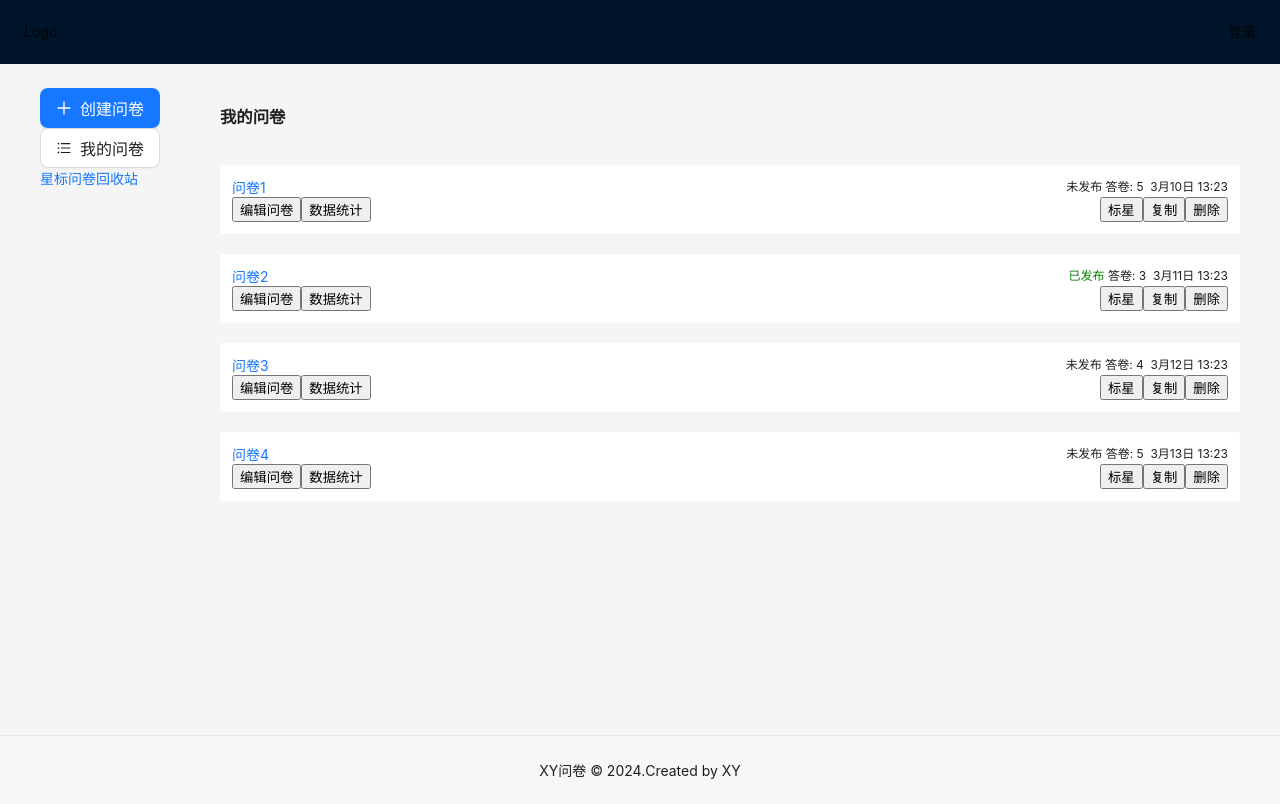
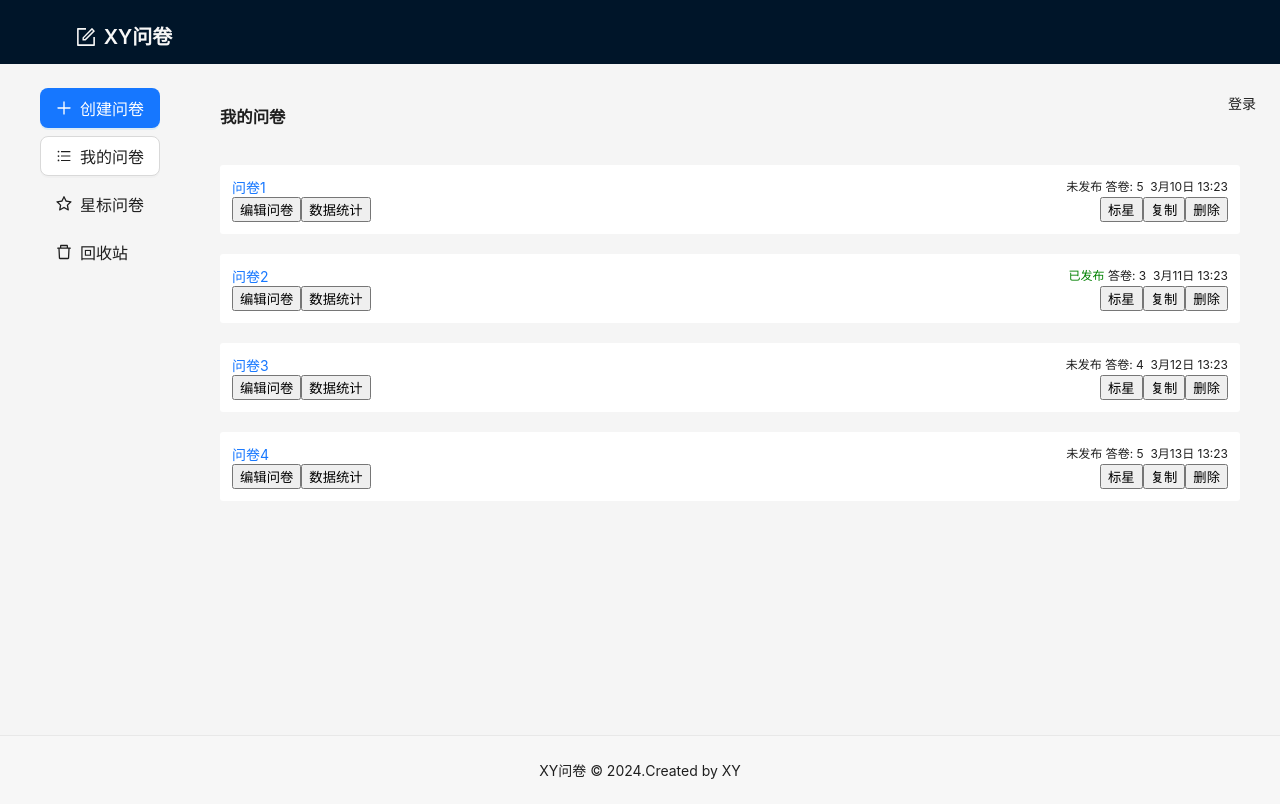
Before and after one commit to yashoku233/wenjuan-fe, a React (Create React App) app: page /manage/list in a window 1280 px wide. Built offline with nearby package versions, Linux system fonts and the light colour scheme.

Commit message:
dev: 修改mainlayuout里面的button样式

```diff
--- a/package.json
+++ b/package.json
@@ -14,7 +14,7 @@
     "@typescript-eslint/eslint-plugin": "^5.50.0",
     "@typescript-eslint/parser": "^5.50.0",
     "ahooks": "^3.7.8",
-    "antd": "^5.13.2",
+    "antd": "^5.1.7",
     "react": "^18.2.0",
     "react-dom": "^18.2.0",
     "react-router-dom": "^6.21.3",
--- /dev/null
+++ b/src/components/Logo.module.scss
@@ -0,0 +1,10 @@
+.container {
+    width: 200px;
+    margin: 12px 0;
+    line-height: 0.1;
+    text-align: center;
+    h1 {
+        font-size: 20px;
+        color: #f7f7f7;
+    }
+}
--- /dev/null
+++ b/src/components/Logo.tsx
@@ -0,0 +1,21 @@
+import React, { FC, useEffect, useState } from 'react'
+import { Space, Typography } from 'antd'
+import { FormOutlined } from '@ant-design/icons'
+import styles from './Logo.module.scss'
+
+const { Title } = Typography
+
+const Logo: FC = () => {
+  return (
+    <div className={styles.container}>
+      <Space align="end">
+        <Title>
+          <FormOutlined />
+        </Title>
+        <Title>XY问卷</Title>
+      </Space>
+    </div>
+  )
+}
+
+export default Logo
--- a/src/layouts/MainLayout.module.scss
+++ b/src/layouts/MainLayout.module.scss
@@ -1,10 +1,11 @@
 .header {
     padding: 0 24px;
-    .left{
-        float: left;
+
+    .left {
     }
+
     .right {
-        float: right;
+        float: right
     }
 }
 
--- a/src/layouts/MainLayout.tsx
+++ b/src/layouts/MainLayout.tsx
@@ -1,6 +1,7 @@
 import React, { FC } from 'react'
 import { Outlet } from 'react-router-dom'
 import { Layout } from 'antd'
+import Logo from '../components/Logo'
 import styles from './MainLayout.module.scss'
 
 const MainLayout: FC = () => {
@@ -9,7 +10,9 @@ const MainLayout: FC = () => {
   return (
     <Layout>
       <Header className={styles.header}>
-        <div className={styles.left}>Logo</div>
+        <div className={styles.left}>
+          <Logo />
+        </div>
         <div className={styles.right}>登录</div>
       </Header>
       <Content className={styles.main}>
--- a/src/layouts/ManageLayout.tsx
+++ b/src/layouts/ManageLayout.tsx
@@ -1,23 +1,52 @@
 import React, { FC } from 'react'
-import { Outlet } from 'react-router-dom'
-import { Button } from 'antd'
-import { PlusOutlined, BarsOutlined } from '@ant-design/icons'
+import { Outlet, useNavigate, useLocation } from 'react-router-dom'
+import { Button, Space } from 'antd'
+import { PlusOutlined, BarsOutlined, StarOutlined, DeleteOutlined } from '@ant-design/icons'
 import styles from './ManageLayout.module.scss'
 
 const ManageLayout: FC = () => {
+  const nav = useNavigate()
+  const { pathname } = useLocation()
+  console.log(pathname, 'pathname')
   return (
     <div className={styles.container}>
       <div className={styles.left}>
-        <Button type="primary" size="large" icon={<PlusOutlined />}>
-          创建问卷
-        </Button>
-        <Button type="default" size="large" icon={<BarsOutlined />}>
-          我的问卷
-        </Button>
-        <a>星标问卷</a>
-        <a>回收站</a>
+        <Space direction="vertical">
+          <Button type="primary" size="large" icon={<PlusOutlined />}>
+            创建问卷
+          </Button>
+          <Button
+            type={pathname.startsWith('/manage/list') ? 'default' : 'text'}
+            size="large"
+            icon={<BarsOutlined />}
+            onClick={() => {
+              nav('/manage/list')
+            }}
+          >
+            我的问卷
+          </Button>
+          <Button
+            type={pathname.startsWith('/manage/star') ? 'default' : 'text'}
+            size="large"
+            icon={<StarOutlined />}
+            onClick={() => {
+              nav('/manage/star')
+            }}
+          >
+            星标问卷
+          </Button>
+          <Button
+            type={pathname.startsWith('/manage/trash') ? 'default' : 'text'}
+            size="large"
+            icon={<DeleteOutlined />}
+            onClick={() => {
+              nav('/manage/trash')
+            }}
+          >
+            回收站
+          </Button>
+        </Space>
       </div>
-
       <div className={styles.right}>
         <Outlet />
       </div>
```
Also changed, not shown: 1 other file (tests, documents, lock files or other folders).
